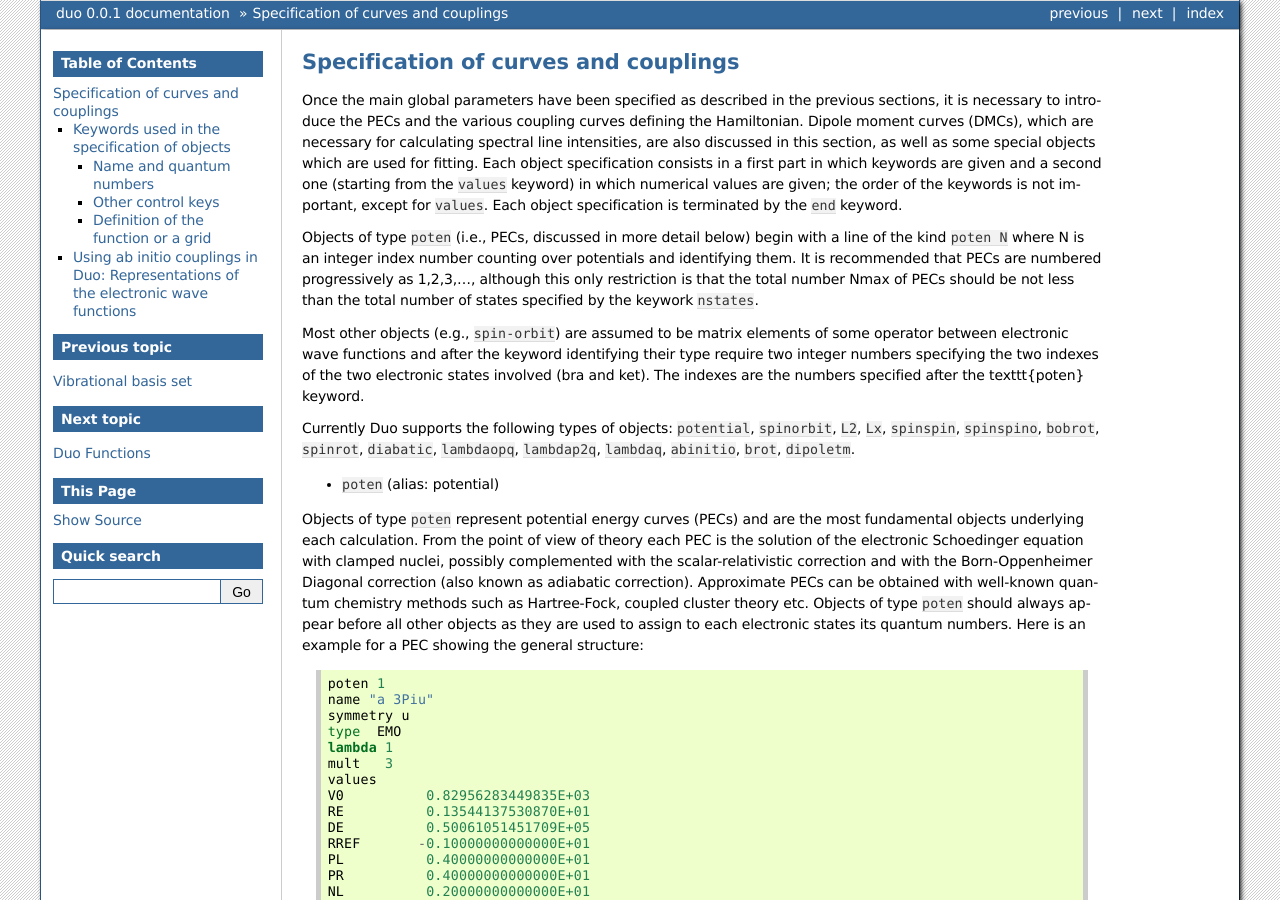
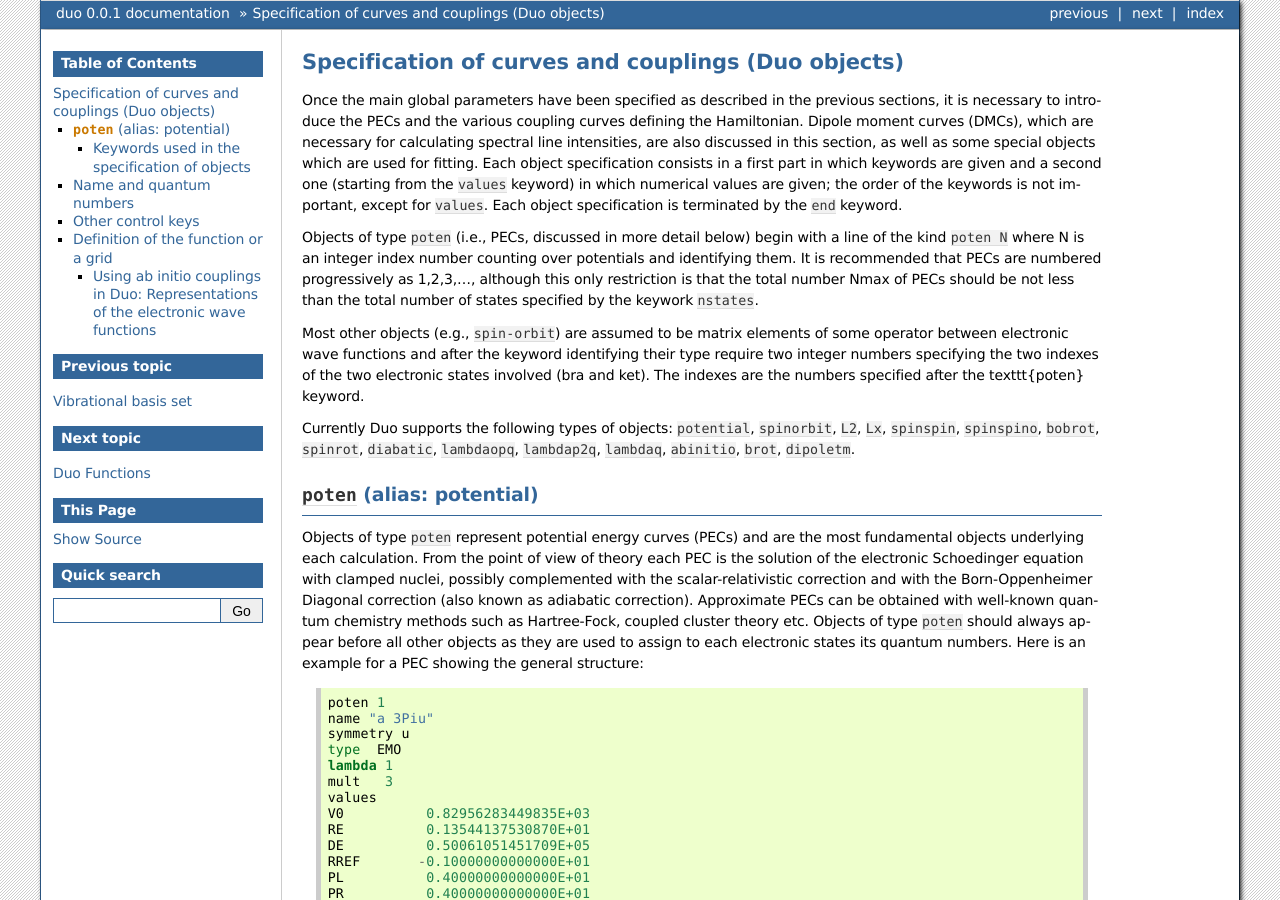
Before and after one commit to Trovemaster/Duo, a Sphinx documentation site: the page built from docs/source/fields.rst, in a window 1280 px wide and 900 px high. Built offline with Sphinx 7.4.7, drawn with Linux system fonts in a browser that asks for light colours; some of the changed text lies outside the part shown.

Commit message:
change sections is fields

```diff
--- a/docs/source/fields.rst
+++ b/docs/source/fields.rst
@@ -1,5 +1,5 @@
-Specification of curves and couplings
-*************************************
+Specification of curves and couplings (Duo objects)
+***************************************************
 
 Once the main global parameters have been specified as described in the
 previous sections, it is necessary to introduce the PECs and the various coupling
@@ -29,7 +29,8 @@ Currently Duo supports the following types of objects: ``potential``, ``spinorbi
 ``spinrot``, ``diabatic``, ``lambdaopq``, ``lambdap2q``, ``lambdaq``, ``abinitio``, ``brot``, ``dipoletm``.
 
 
-* ``poten`` (alias: potential)
+``poten`` (alias: potential)
+^^^^^^^^^^^^^^^^^^^^^^^^^^^^
 
 Objects of type ``poten`` represent potential energy curves (PECs) and are
 the most fundamental objects underlying each calculation.
```
